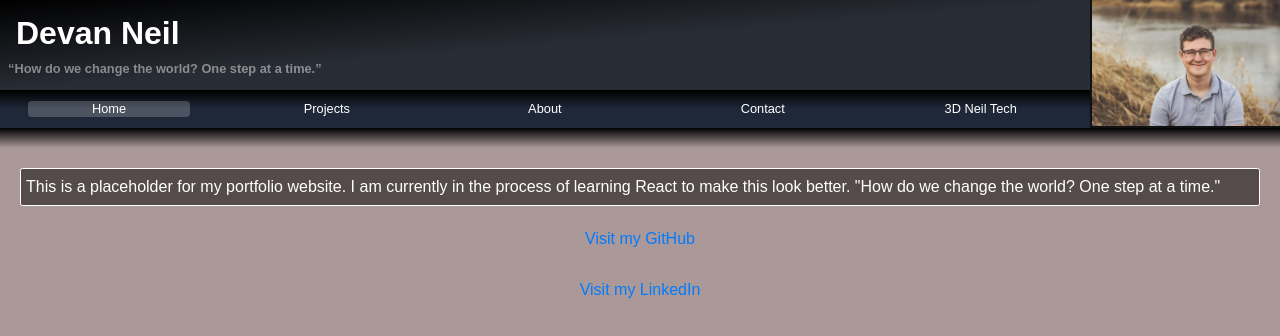
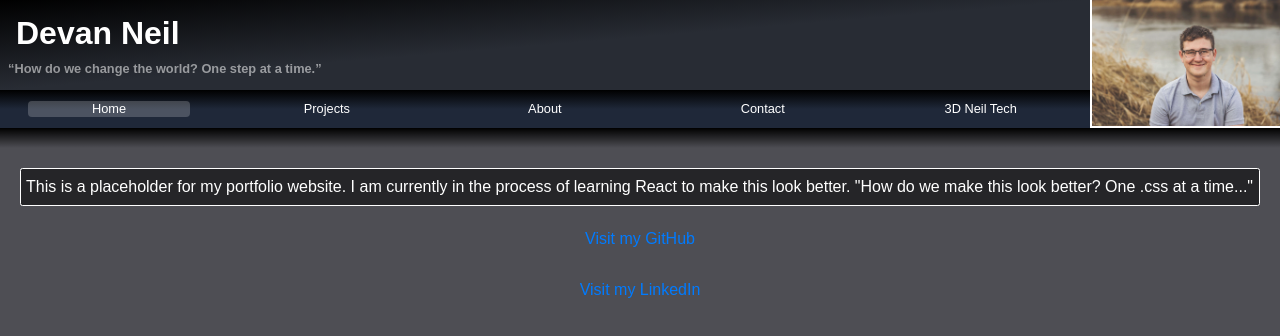
Before and after one commit to devanneil/PortfolioSite, a React (Create React App) app: page / in a window 1280 px wide. Shown: the top 336 px of the page. Built offline with nearby package versions, Linux system fonts and the light colour scheme; the HTML template or start-up script is replaced by a standard one.

Commit message:
Added colorPalette.css for color control

```diff
--- a/src/App.js
+++ b/src/App.js
@@ -5,6 +5,7 @@ import Contact from "./Contact";
 import Home from "./Home";
 import Company from "./Company";
 import NotFound from "./NotFound";
+import "./colorPalette.css";
 
 export default function App() {
   return (
--- a/src/Home.js
+++ b/src/Home.js
@@ -8,7 +8,7 @@ export default function Home() {
       <p>
         This is a placeholder for my portfolio website.
         I am currently in the process of learning React to make this look better.
-        "How do we change the world? One step at a time."
+        "How do we make this look better? One .css at a time..."
       </p>
     </ContentBlock>
     <p>
--- /dev/null
+++ b/src/colorPalette.css
@@ -0,0 +1,9 @@
+:root {
+    --color-primary: #282c34FF;
+    --color-secondary: #1f2839FF;
+    --color-background: #4e4e54FF;
+    --color-surface: #00000085;
+    --color-text: #FFFFFFFF;
+    --color-text-secondary: #FFFFFF88;
+    --color-accent: #FFFFFFFF;
+}
--- a/src/contentBlock.css
+++ b/src/contentBlock.css
@@ -1,8 +1,8 @@
 .contentBlock {
     display: flex;
     margin: 2.5vh;
-    background-color: rgba(0, 0, 0, 0.5);
-    border: 1px solid white;
+    background-color: var(--color-surface);
+    border: 1px solid var(--color-accent);
     border-radius: 2.5px;
     padding: 5px;
 }
--- a/src/index.css
+++ b/src/index.css
@@ -12,8 +12,8 @@
 ======================== */
 body {
   font-family: 'Arial', sans-serif;
-  background-color: #111;
-  color: #111;
+  background-color: var(--color-surface);
+  color: var(--color-text);
   line-height: 1.6;
   font-size: 16px;
 }
@@ -98,6 +98,6 @@ button:hover {
 }
 
 .contentBody {
-  background-color: #ab9898;
+  background-color: var(--color-background);
   height: 100vh;
 }
--- a/src/titleBar.css
+++ b/src/titleBar.css
@@ -3,8 +3,8 @@
     align-items: stretch;
     --titleBarHeight: clamp(4rem, 7vw, 7rem);
     --navBarHeight: clamp(2rem, 3vw, 3rem);
-    --titleBarColor: #282c34;
-    --navBarColor: #1f2839;
+    --titleBarColor: var(--color-primary);
+    --navBarColor: var(--color-secondary);
     --bottomGradientHeight: 2.5vh;
     position: sticky;   /* <-- the magic */
     padding-bottom: var(--bottomGradientHeight);
@@ -38,14 +38,14 @@
 
 .titlebar-title {
     font-size: clamp(1rem, 2.5vw, 3rem);
-    color: #FFFFFF;
+    color: var(--color-text);
     margin-top: 1vh;
     margin-left: 2vh;
     margin-bottom: 0;
 }
 .titlebar-text {
     font-size: clamp(0.5rem, 1vw, 1rem);
-    color: rgba(255, 255, 255, 0.465);
+    color: var(--color-text-secondary);
     display: flex;
     flex-direction: column;   /* stacks title + details vertically */
     justify-content: center;  /* optional: vertically center text */
@@ -80,7 +80,7 @@
     text-align: center;
     position: relative;
     font-size: clamp(0.1rem, 1vw, 1rem);
-    color: #FFFFFF;
+    color: var(--color-text);
     margin: 1vh;
 }
 
@@ -90,7 +90,7 @@
   bottom: 10%; /* inset from bottom */
   left: 10%;   /* inset from left */
   right: 10%;  /* inset from right */
-  background-color: rgba(255, 255, 255, 0.2);
+  background-color: rgb(from var(--color-accent) r g b / 0.2);
   border-radius: 4px;  /* optional rounded corners */
   pointer-events: none; /* don’t block clicks */
 }
```
